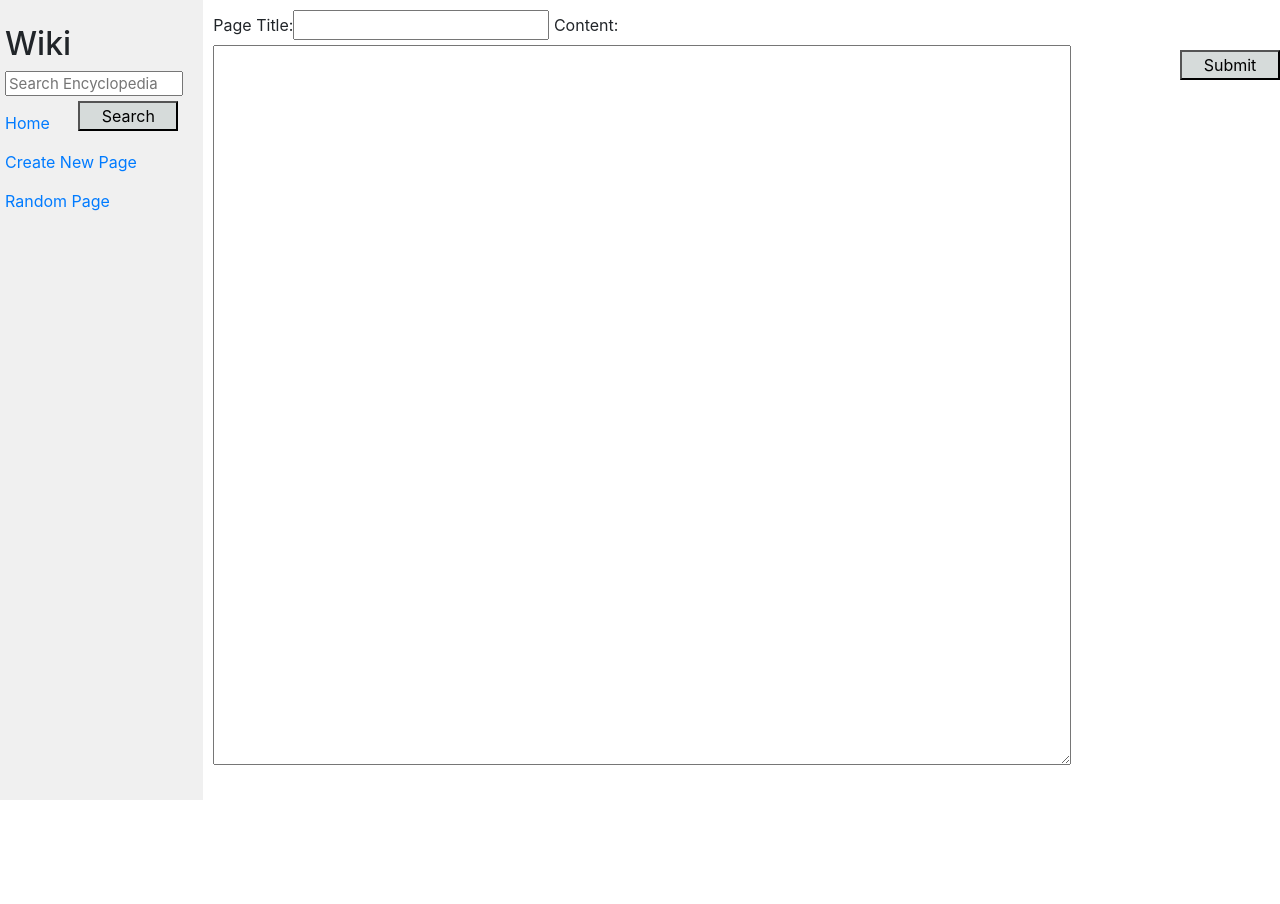
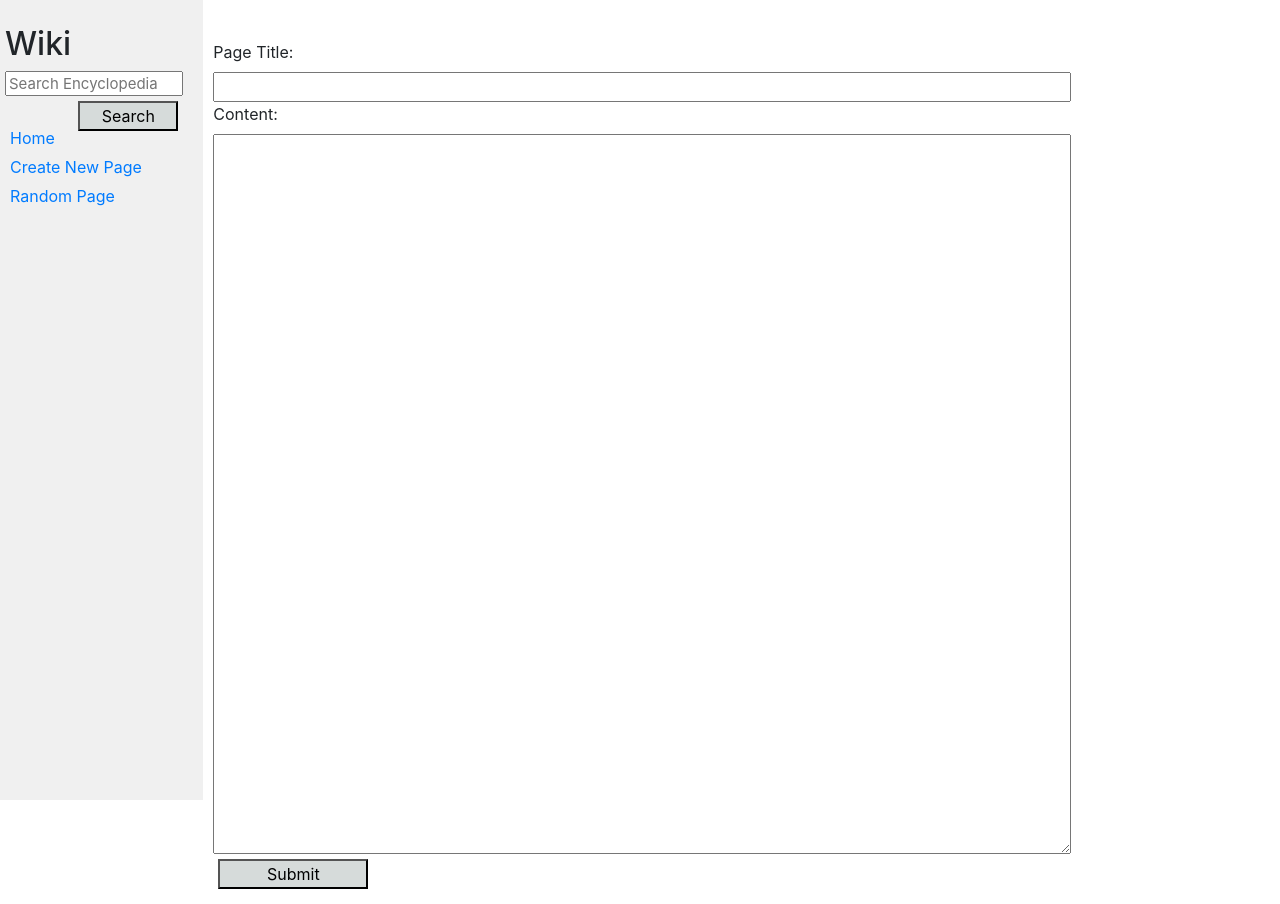
Before and after one commit to LmOpe/CS50W, a Django app: page /new in a window 1280 px wide. Before the commit the page ends 800 px from the top, so only its background shows below. Run offline with Django 3.2, Linux system fonts and the light colour scheme; some libraries are stand-ins or nearby versions.

Commit message:
Add more styles

```diff
--- a/wiki/encyclopedia/static/encyclopedia/styles.css
+++ b/wiki/encyclopedia/static/encyclopedia/styles.css
@@ -39,6 +39,7 @@ textarea {
 
 input[type="submit"]{
     min-width: 100px;
+    max-width: 150px;
     min-height: 30px;
     margin: 5px;
     box-sizing: border-box;
@@ -57,5 +58,28 @@ input[value="Edit"]{
 }
 
 .mt{
-    margin-top: 15px;
+    margin-top: 5px;
+    margin-left: 5px;
 }
+#m{
+    margin-top: 30px;
+    margin-left: 5px;
+}
+
+.container{
+    display: flex;
+    flex-wrap: wrap;
+    flex-direction: column;
+}
+
+.flex
+{
+    display: flex;
+    flex-direction: column;
+    margin-top: 30px;
+    flex-wrap: wrap;
+}
+
+.flex #id_title, .flex input[type="submit"]{
+    width: 80%;
+}
--- a/wiki/encyclopedia/templates/encyclopedia/edit.html
+++ b/wiki/encyclopedia/templates/encyclopedia/edit.html
@@ -5,7 +5,6 @@
 {% endblock %}
 
 {% block body %}
-    {{ entry }}
     <form action="{% url 'encyclopedia:edit' %}" method="POST">
         {% csrf_token %}
         <textarea hidden name="title"> {{ title }} </textarea>
--- a/wiki/encyclopedia/templates/encyclopedia/layout.html
+++ b/wiki/encyclopedia/templates/encyclopedia/layout.html
@@ -17,7 +17,7 @@
                     <input class="search" type="text" name="q" placeholder="Search Encyclopedia">
                     <input type="submit" value="Search">
                 </form>
-                <div class="mt">
+                <div id="m">
                     <a href="{% url 'encyclopedia:index' %}">Home</a>
                 </div>
                 <div class="mt">
--- a/wiki/encyclopedia/templates/encyclopedia/new.html
+++ b/wiki/encyclopedia/templates/encyclopedia/new.html
@@ -5,11 +5,11 @@
 {% endblock %}
 
 {% block body %}
-    <div>
         <form action="{% url 'encyclopedia:new' %}" method="post">
             {% csrf_token %}
+            <div class="flex">
             {{ form }}
             <input type="submit" name="new">
+            </div>
         </form>
-    </div>
 {% endblock %}
```
